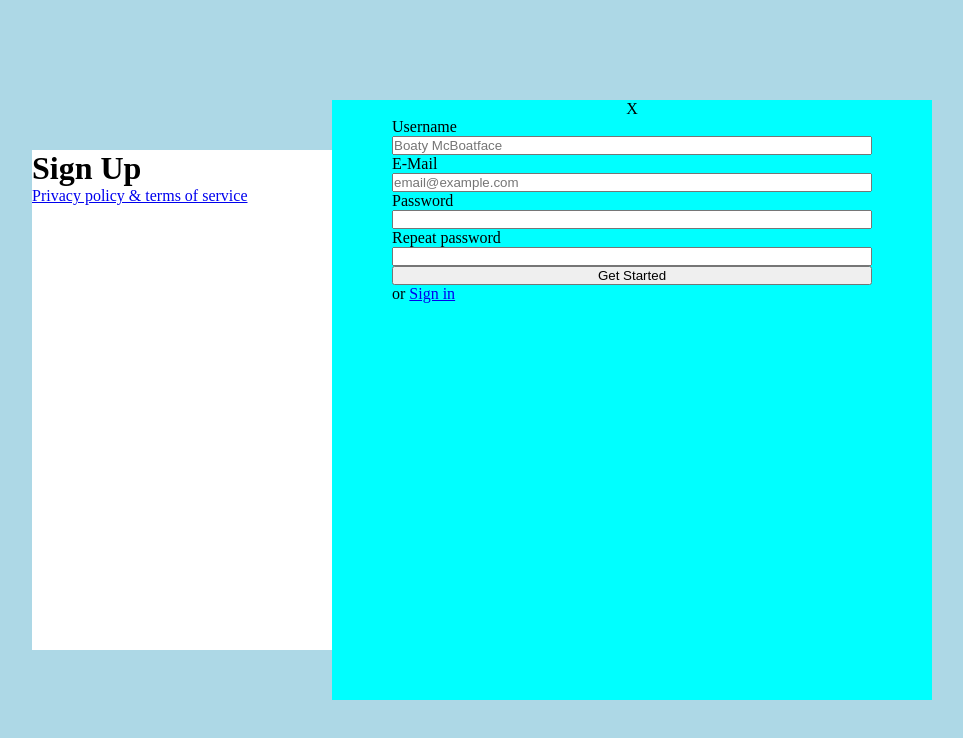
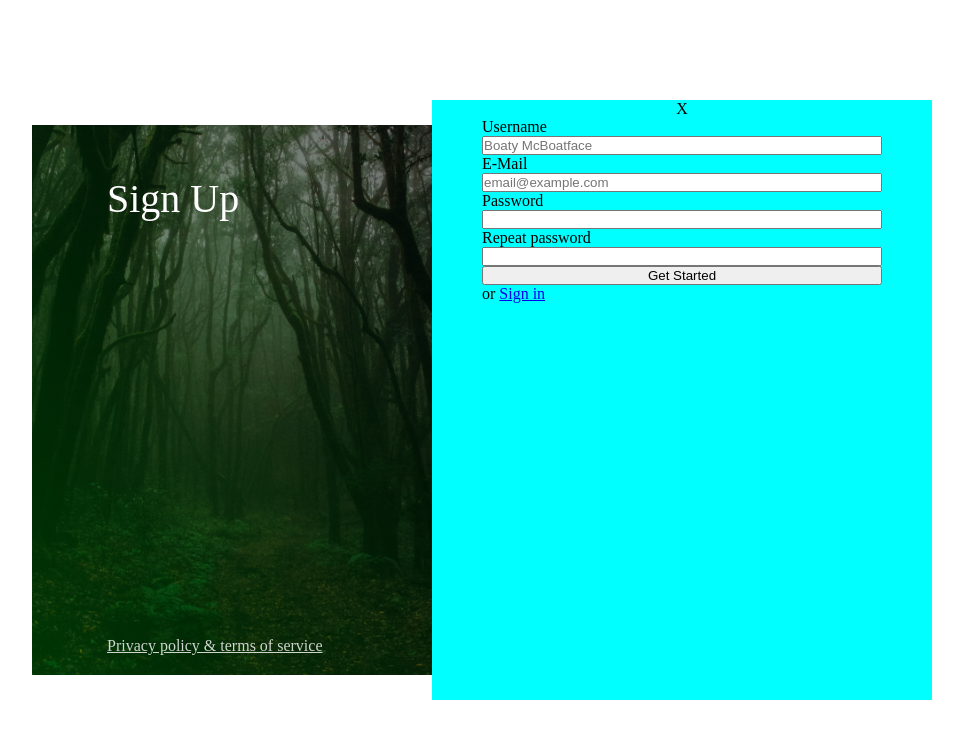
Before and after one commit to Zukauskas/signup-project, a website: page index.html in a window 1280 px wide. Shown: the whole page, without its empty margins (158-1121 px from the left). Drawn offline with Linux system fonts and the light colour scheme.

Commit message:
Style left content

```diff
--- a/css/main.css
+++ b/css/main.css
@@ -6,7 +6,6 @@ body * {
 }
 
 body {
-    background-color: lightblue;
     display: flex;
     justify-content: center;
     align-items: center;
@@ -18,10 +17,28 @@ body {
 }
 
 .left-content {
-    background-color: white;
-    height: 500px;
-    width: 300px;
+    background-image: linear-gradient(to right top, rgba(0, 88, 4, 0.603), rgba(0, 0, 0, 0.5) ), url(../img/main.jpg);
+    background-size: cover;
+    height: 550px;
+    width: 400px;
     align-self: center;
+    position: relative;
+}
+
+.main-title {
+    position: absolute;
+    font-size: 40px;
+    top: 50px;
+    left: 75px;
+    color: white;
+    font-weight: 100;
+}
+
+.policy-and-terms {
+    position: absolute;
+    left: 75px;
+    bottom: 20px;
+    color: rgba(255, 255, 255, 0.8);
 }
 
 .right-content {
@@ -30,7 +47,7 @@ body {
     background-color: aqua;
     align-items: center;
     height: 600px;
-    width: 600px;
+    width: 500px;
 }
 
 .inputs {
```
